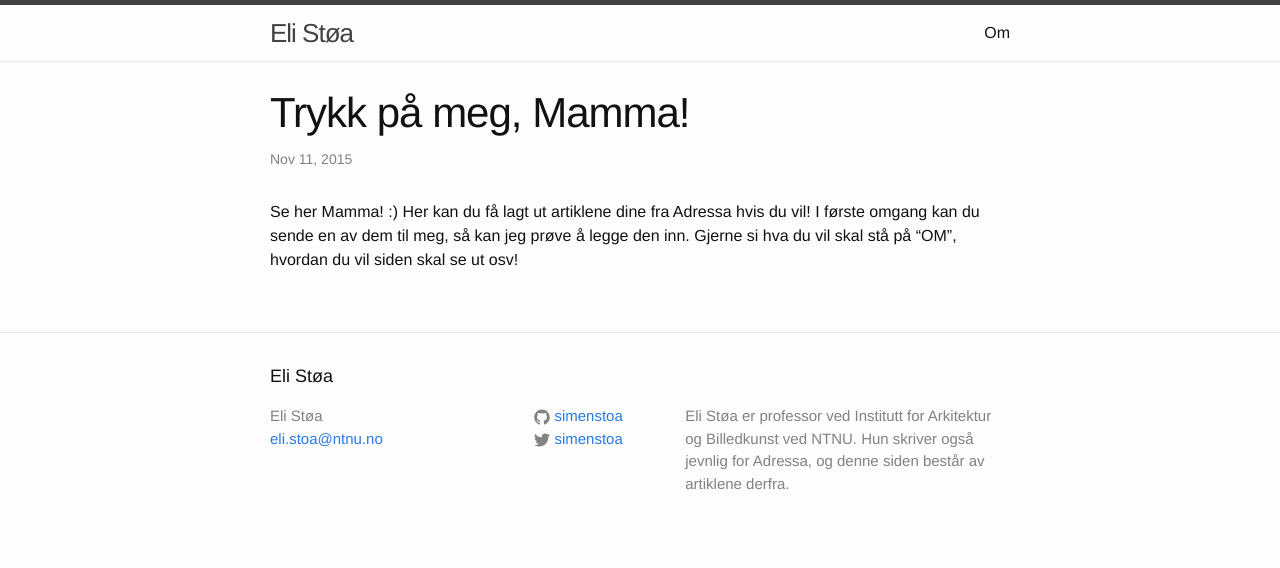
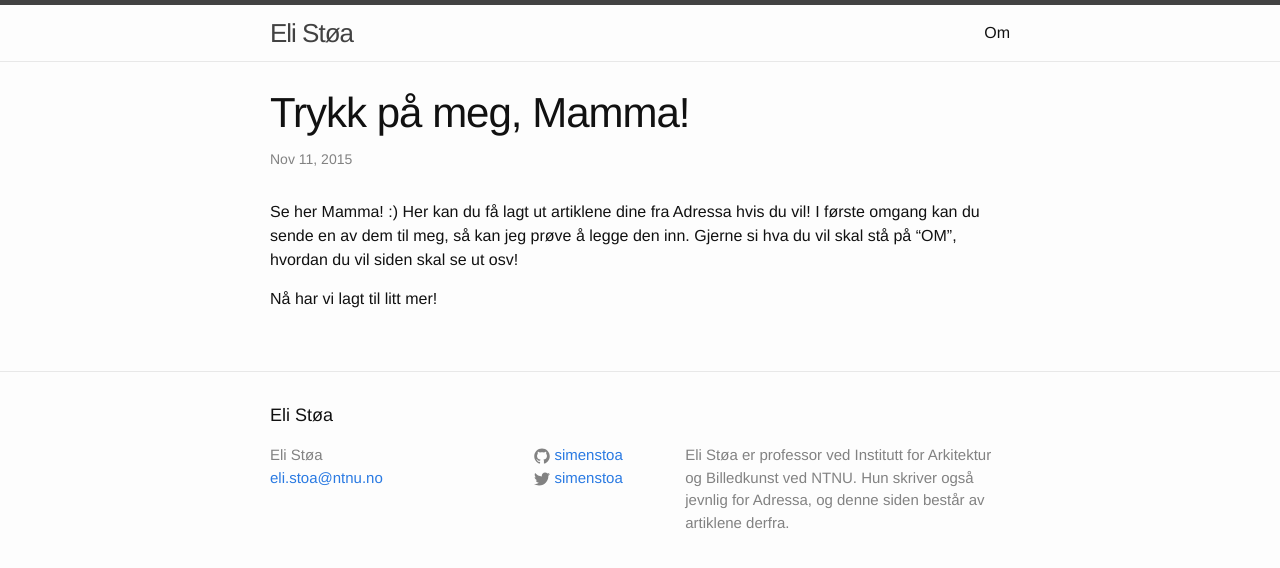
Before and after one commit to simenstoa/simenstoa.github.io, a Jekyll site: the page built from _posts/2015-11-11-welcome-to-jekyll.markdown, in a window 1280 px wide. Shown: the top 568 px of the page. Built offline with Jekyll 4.4.1, drawn with Linux system fonts in a browser that asks for light colours.

Commit message:
La til litt mer i 'Trykk på meg, Mamma!'

```diff
--- a/_posts/2015-11-11-welcome-to-jekyll.markdown
+++ b/_posts/2015-11-11-welcome-to-jekyll.markdown
@@ -7,3 +7,5 @@ categories: jekyll update
 Se her Mamma! :) Her kan du få lagt ut artiklene dine fra Adressa hvis du vil!
 I første omgang kan du sende en av dem til meg, så kan jeg prøve å legge den inn.
 Gjerne si hva du vil skal stå på "OM", hvordan du vil siden skal se ut osv!
+
+Nå har vi lagt til litt mer!
```
